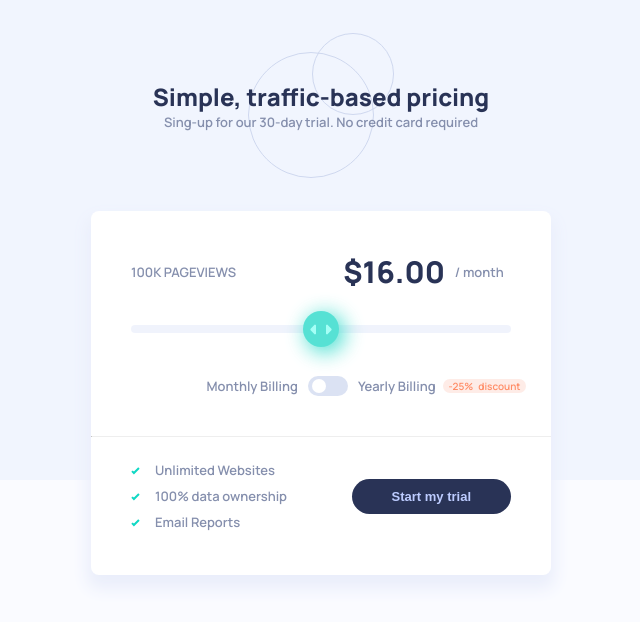
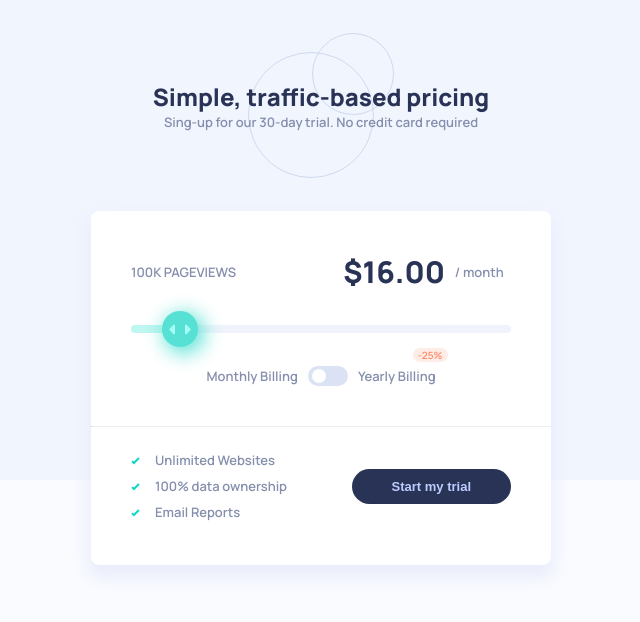
Before and after one commit to AIY7788/interactive-pricing-component-ts, a React (Vite) app: page / in a window 1280 px wide. Shown: the top 622 px of the page, without its empty margins (319-959 px from the left). Built offline with nearby package versions, Linux system fonts and the light colour scheme.

Commit message:
Separate component for the range bar and the toggle switch

```diff
--- a/src/App.css
+++ b/src/App.css
@@ -28,54 +28,6 @@
   gap: 3rem;
 }
 
-.slice-range {
-  -webkit-appearance: none;
-  appearance: none;
-  width: 100%;
-  height: 8px;
-  border-radius: 5px;
-  background-color: var(--blue-light-slider);
-  outline: none;
-  opacity: 0.7;
-  -webkit-transition: .2s;
-  transition: opacity .2s;
-}
-
-.slice-range:active {
-  opacity: 1;
-}
-
-.slice-range::-webkit-slider-thumb {
-  -webkit-appearance: none;
-  appearance: none;
-  width: 36px;
-  height: 36px;
-  background: url("/images/icon-slider.svg") no-repeat center;
-  background-color: var(--cyan-strong);
-  border-radius: 50%;
-  box-shadow: 4px 4px 20px 2px var(--cyan-strong);
-  cursor: pointer;
-}
-
-.slice-range::-webkit-slider-thumb:active {
-  cursor: grabbing;
-}
-
-.slice-range::-moz-range-thumb {
-  width: 36px;
-  height: 36px;
-  background: url("/images/icon-slider.svg") no-repeat center;
-  background-color: var(--cyan-strong);
-  border-radius: 50%;
-  box-shadow: 6px 6px 40px hsla(var(--cyan-strong), 0.1),
-    -6px -6px 40px hsla(var(--cyan-strong), 0.1);
-  cursor: pointer;
-}
-
-.slice-range::-moz-range-thumb:active {
-  cursor: grabbing;
-}
-
 .price-contain {
   display: flex;
   align-items: center;
@@ -87,90 +39,6 @@
   font-size: 3rem;
   font-weight: var(--font-weight-extrabold);
   color: var(--blue-dark);
-}
-
-.billing {
-  margin-top: 3rem;
-  display: flex;
-  align-items: center;
-  justify-content: center;
-  gap: 1rem;
-}
-
-p:has(.discount) {
-  position: relative;
-  display: flex;
-  align-items: center;
-}
-
-.discount {
-  font-size: 1rem;
-  background-color: var(--red-light-bg);
-  color: var(--red-light-text);
-  padding: 0 0.5rem;
-  border-radius: 12px;
-  position: absolute;
-  right: -12px;
-  top: -12px;
-}
-
-.discount span {
-  display: none;
-}
-
-.toggle-switch {
-  width: 40px;
-  height: 20px;
-  position: relative;
-}
-
-.toggle-switch input {
-  opacity: 0;
-  width: 0;
-  height: 0;
-}
-
-.slice-toggle {
-  position: absolute;
-  cursor: pointer;
-  top: 0;
-  left: 0;
-  right: 0;
-  bottom: 0;
-  border-radius: 20px;
-  opacity: 0.7;
-  background-color: var(--blue-light-toggle);
-}
-
-.slice-toggle:hover {
-  background-color: var(--cyan-strong);
-}
-
-.slice-toggle::before {
-  position: absolute;
-  content: '';
-  width: 14px;
-  height: 14px;
-  bottom: 3px;
-  left: 4px;
-  border-radius: 50%;
-  background-color: var(--white);
-  -webkit-transition: .4s;
-  transition: .4s ease;
-}
-
-.toggle-switch input:checked+.slice-toggle {
-  background-color: var(--cyan-strong);
-}
-
-.toggle-switch input:checked+.slice-toggle:hover {
-  opacity: 1;
-}
-
-.toggle-switch input:checked+.slice-toggle::before {
-  -webkit-transform: translateX(18px);
-  -ms-transform: translateX(18px);
-  transform: translateX(18px);
 }
 
 .section-bottom-pageviews {
--- a/src/App.tsx
+++ b/src/App.tsx
@@ -1,6 +1,35 @@
 import "./App.css";
+import RangeBar from "./components/RangeBar";
+import ToggleSwitch from "./components/ToggleSwitch"
+import { useState, useEffect } from "react";
 
 function App() {
+  const [valueRange, setValue] = useState<number>(100000);
+  const [isYearly, setIsYearly] = useState<boolean>(false);
+  const [price, setPrice] = useState<number>(0)
+
+  const formatNuberViews = (views: number) => {
+    return new Intl.NumberFormat("en", {
+      notation: "compact",
+      maximumFractionDigits: 1,
+    }).format(views);
+  };
+
+  useEffect(() => {
+    const calculateMoney = (): void => {
+      let monthlyPrice = 0;
+
+      if (valueRange < 50_000) monthlyPrice = 8;
+      else if (valueRange < 100_000) monthlyPrice = 12;
+      else if (valueRange < 500_000) monthlyPrice = 16;
+      else if (valueRange < 1_000_000) monthlyPrice = 24;
+      else monthlyPrice = 36;
+
+      setPrice(isYearly ? monthlyPrice * 12 * 0.75 : monthlyPrice);
+    };
+    calculateMoney()
+  }, [valueRange, isYearly])
+
   return (
     <>
       <div className="hero-section">
@@ -10,35 +39,16 @@ function App() {
 
       <div className="page-views">
         <div className="section-top-pageviews">
-          <h2>100k pageviews</h2>
-          <div className="range-section">
-            <input
-              type="range"
-              className="slice-range"
-              min={0}
-              max={100}
-              // value={20}
-            />
-          </div>
+          <h2>{formatNuberViews(valueRange)} pageviews</h2>
+
+          <RangeBar valueRange={valueRange} setValue={setValue} />
 
           <p className="price-contain">
-            <span className="price">$16.00</span> / month
+            <span className="price">${price.toFixed(2)}</span> / month
           </p>
         </div>
 
-        <div className="billing">
-          <p>Monthly Billing</p>
-          <label className="toggle-switch">
-            <input type="checkbox" />
-            <span className="slice-toggle"></span>
-          </label>
-          <p>
-            Yearly Billing
-            <span className="discount">
-              -25% <span>discount</span>
-            </span>
-          </p>
-        </div>
+        <ToggleSwitch isYearly={isYearly} setIsYearly={setIsYearly} />
 
         <hr />
 
--- /dev/null
+++ b/src/components/RangeBar.css
@@ -0,0 +1,46 @@
+.slice-range {
+  -webkit-appearance: none;
+  appearance: none;
+  width: 100%;
+  height: 8px;
+  border-radius: 5px;
+  outline: none;
+  opacity: 0.7;
+  -webkit-transition: .2s;
+  transition: opacity .2s;
+}
+
+.slice-range:active {
+  opacity: 1;
+}
+
+.slice-range::-webkit-slider-thumb {
+  -webkit-appearance: none;
+  appearance: none;
+  width: 36px;
+  height: 36px;
+  background: url("/images/icon-slider.svg") no-repeat center;
+  background-color: var(--cyan-strong);
+  border-radius: 50%;
+  box-shadow: 4px 4px 20px 2px var(--cyan-strong);
+  cursor: pointer;
+}
+
+.slice-range::-webkit-slider-thumb:active {
+  cursor: grabbing;
+}
+
+.slice-range::-moz-range-thumb {
+  width: 36px;
+  height: 36px;
+  background: url("/images/icon-slider.svg") no-repeat center;
+  background-color: var(--cyan-strong);
+  border-radius: 50%;
+  box-shadow: 6px 6px 40px hsla(var(--cyan-strong), 0.1),
+    -6px -6px 40px hsla(var(--cyan-strong), 0.1);
+  cursor: pointer;
+}
+
+.slice-range::-moz-range-thumb:active {
+  cursor: grabbing;
+}
--- /dev/null
+++ b/src/components/RangeBar.tsx
@@ -0,0 +1,32 @@
+import "./RangeBar.css"
+
+type RangeBar = {
+  valueRange: number;
+  setValue: React.Dispatch<React.SetStateAction<number>>;
+};
+
+function RangeBar({ valueRange, setValue }: RangeBar) {
+  const valuePercentage = (valueRange / 1_000_000) * 100;
+
+  const handleOnchang = (e: React.ChangeEvent<HTMLInputElement>) => {
+    setValue(parseInt(e.target.value));
+  };
+
+  return (
+    <div className="range-section">
+      <input
+        style={{
+          background: `linear-gradient(90deg, var(--cyan-soft) ${valuePercentage}%, var(--blue-light-slider) ${valuePercentage}%)`,
+        }}
+        onChange={handleOnchang}
+        type="range"
+        className="slice-range"
+        min={10_000}
+        max={1_000_000}
+        value={valueRange}
+      />
+    </div>
+  );
+}
+
+export default RangeBar;
--- /dev/null
+++ b/src/components/ToggleSwitch.css
@@ -0,0 +1,83 @@
+.billing {
+  margin-top: 3rem;
+  display: flex;
+  align-items: center;
+  justify-content: center;
+  gap: 1rem;
+}
+
+p:has(.discount) {
+  position: relative;
+  display: flex;
+  align-items: center;
+}
+
+.discount {
+  font-size: 1rem;
+  background-color: var(--red-light-bg);
+  color: var(--red-light-text);
+  padding: 0 0.5rem;
+  border-radius: 12px;
+  position: absolute;
+  right: -12px;
+  top: -12px;
+}
+
+.discount span {
+  display: none;
+}
+
+.toggle-switch {
+  width: 40px;
+  height: 20px;
+  position: relative;
+}
+
+.toggle-switch input {
+  opacity: 0;
+  width: 0;
+  height: 0;
+}
+
+.slice-toggle {
+  position: absolute;
+  cursor: pointer;
+  top: 0;
+  left: 0;
+  right: 0;
+  bottom: 0;
+  border-radius: 20px;
+  opacity: 0.7;
+  background-color: var(--blue-light-toggle);
+}
+
+.slice-toggle:hover {
+  background-color: var(--cyan-strong);
+}
+
+.slice-toggle::before {
+  position: absolute;
+  content: '';
+  width: 14px;
+  height: 14px;
+  bottom: 3px;
+  left: 4px;
+  border-radius: 50%;
+  background-color: var(--white);
+  -webkit-transition: .4s;
+  transition: .4s ease;
+}
+
+.toggle-switch input:checked+.slice-toggle {
+  background-color: var(--cyan-strong);
+}
+
+.toggle-switch input:checked+.slice-toggle:hover {
+  opacity: 1;
+}
+
+.toggle-switch input:checked+.slice-toggle::before {
+  -webkit-transform: translateX(18px);
+  -ms-transform: translateX(18px);
+  transform: translateX(18px);
+}
--- /dev/null
+++ b/src/components/ToggleSwitch.tsx
@@ -0,0 +1,30 @@
+import "./ToggleSwitch.css"
+
+type IsYearly = {
+  isYearly: boolean;
+  setIsYearly: React.Dispatch<React.SetStateAction<boolean>>;
+};
+
+function ToggleSwitch({ isYearly, setIsYearly }: IsYearly) {
+  const handleOnchang = () => {
+    setIsYearly(isYearly ? false : true);
+  };
+
+  return (
+    <div className="billing">
+      <p>Monthly Billing</p>
+      <label className="toggle-switch">
+        <input onChange={handleOnchang} type="checkbox" checked={isYearly} />
+        <span className="slice-toggle"></span>
+      </label>
+      <p>
+        Yearly Billing
+        <span className="discount">
+          -25% <span>discount</span>
+        </span>
+      </p>
+    </div>
+  );
+}
+
+export default ToggleSwitch;
```
